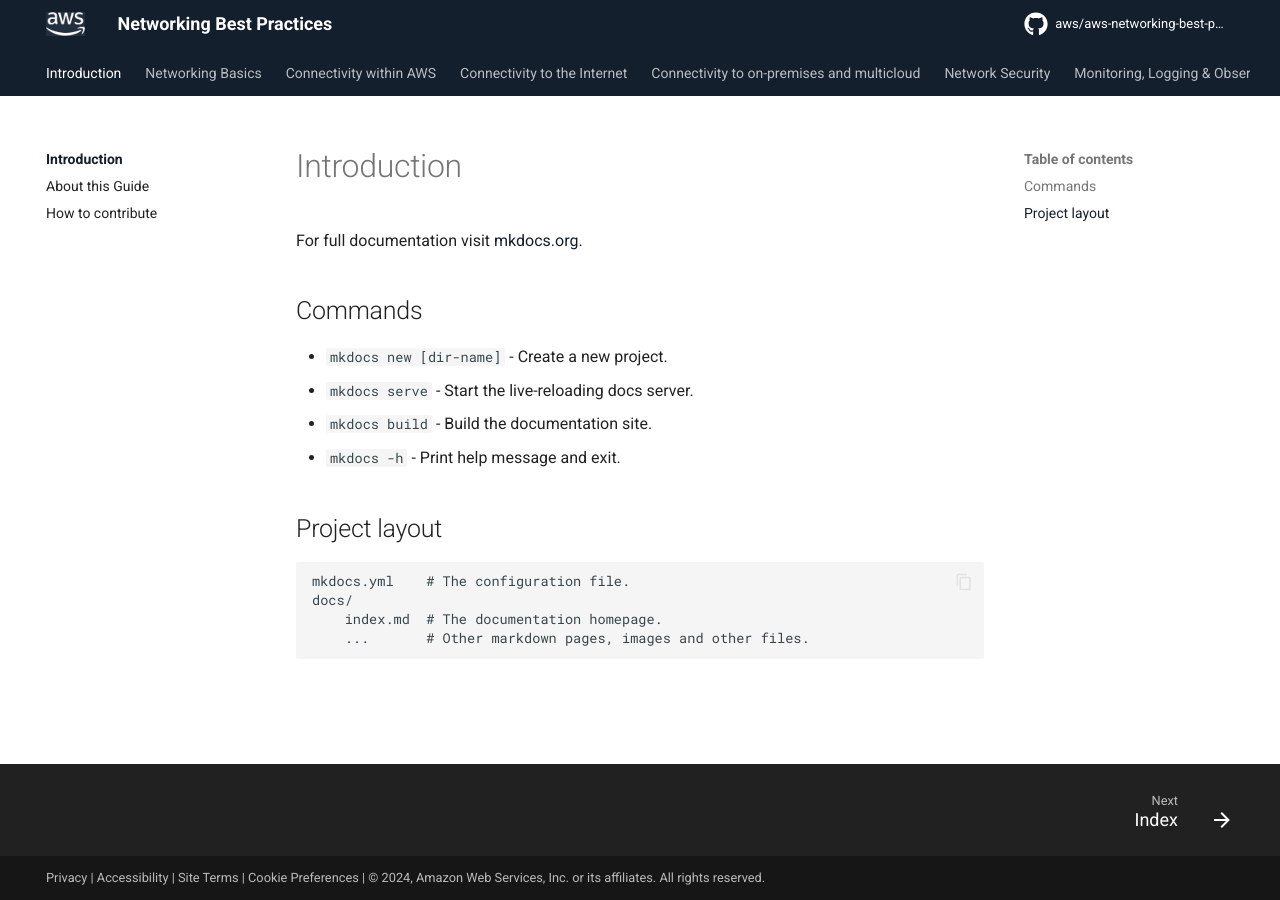
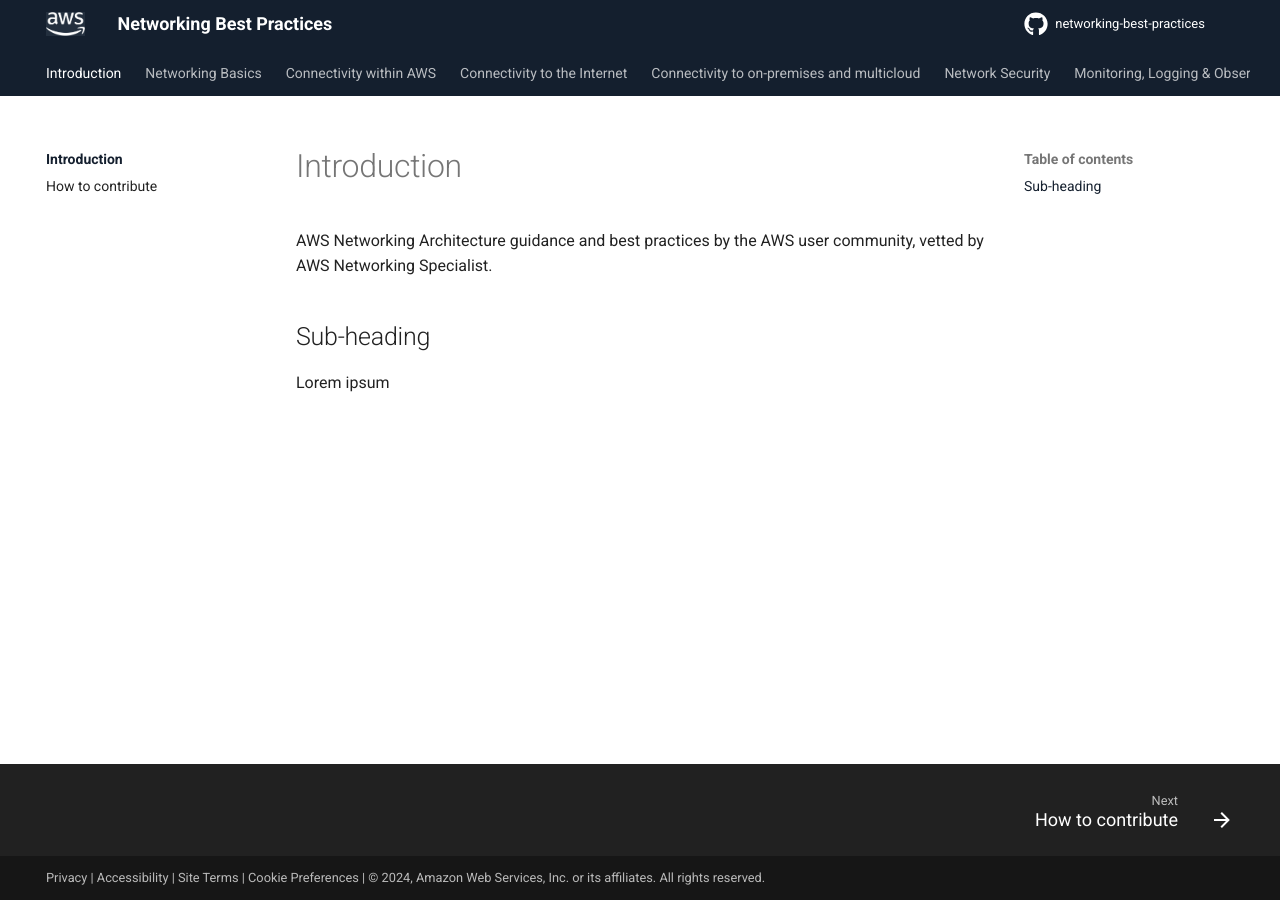
Before and after one commit to aws/aws-networking-best-practices, an MkDocs documentation site: the page built from content/index.md, in a window 1280 px wide. Built offline with MkDocs 1.6.1 and Material for MkDocs 9.7.7, drawn with Linux system fonts in a browser that asks for light colours; comment, search, counter and statistics services are not loaded.

Commit message:
Pull Request template # Description
Creates a new "How to Contribute" page with initial content.

Fixes # (issue)

# Checklist:

- [X] My submission follows the style guidelines of this project

By submitting this pull request, I confirm that you can use, modify, copy, and redistribute this contribution, under the terms of your choice.

```diff
--- a/content/index.md
+++ b/content/index.md
@@ -1,17 +1,7 @@
 # Introduction
 
-For full documentation visit [mkdocs.org](https://www.mkdocs.org).
+AWS Networking Architecture guidance and best practices by the AWS user community, vetted by AWS Networking Specialist.
 
-## Commands
+## Sub-heading
 
-* `mkdocs new [dir-name]` - Create a new project.
-* `mkdocs serve` - Start the live-reloading docs server.
-* `mkdocs build` - Build the documentation site.
-* `mkdocs -h` - Print help message and exit.
-
-## Project layout
-
-    mkdocs.yml    # The configuration file.
-    docs/
-        index.md  # The documentation homepage.
-        ...       # Other markdown pages, images and other files.
+Lorem ipsum
--- a/content/stylesheets/extra.css
+++ b/content/stylesheets/extra.css
@@ -1,5 +1,9 @@
 :root {
   --md-primary-fg-color:        #141f2e;
-  --md-primary-fg-color--light: #0972d3;
-  --md-primary-fg-color--dark:  #141f2e;
+  --md-primary-fg-color--light: #687078;
+  --md-primary-fg-color--dark:  #0972d3;
 }
+
+.md-content {
+  --md-typeset-a-color: #0972d3;
+}
--- a/mkdocs.yml
+++ b/mkdocs.yml
@@ -1,10 +1,18 @@
+# Project information
 site_name: Networking Best Practices
 site_url: https://aws.github.io/aws/aws-networking-best-practices/
-repo_name: "aws/aws-networking-best-practices"
+site_description: >-
+  AWS Networking Architecture guidance and best practices by the AWS user community, vetted by AWS Networking Specialist.
+
+# Repository
+repo_name: "networking-best-practices"
 repo_url: https://github.com/aws/aws-networking-best-practices/
-edit_uri: edit/master/content/
 docs_dir: "content"
+
+# Copyright
 copyright: "<a href=\"https://aws.amazon.com/privacy/\">Privacy</a> | <a href=\"https://aws.amazon.com/accessibility/\">Accessibility</a> | <a href=\"https://aws.amazon.com/terms/\">Site Terms</a> | <a href=\"#__consent\">Cookie Preferences </a> | &copy; 2024, Amazon Web Services, Inc. or its affiliates. All rights reserved."
+
+# Configuration
 theme:
   name: material
   logo: assets/logo.png
@@ -27,38 +35,8 @@
     - navigation.expand
     - navigation.path
     - navigation.footer
-nav:
-  - Introduction:
-    - index.md
-    - About this Guide: howto/about.md
-    - How to contribute: howto/contribute.md
-  - Networking Basics:
-    - basics/index.md
-    - Page 1: basics/page1.md
-  - Connectivity within AWS:
-    - internalconnectivity/index.md
-  - Connectivity to the Internet:
-    - internetconnectivity/index.md
-  - Connectivity to on-premises and multicloud:
-    - hybridconnectivity/index.md
-  - Network Security:
-    - security/index.md
-  - Monitoring, Logging & Observability:
-    - monitoringobservability/index.md
 
-markdown_extensions:
-  - toc:
-      permalink: true
-  - admonition
-  - codehilite
-  - pymdownx.highlight:
-      anchor_linenums: true
-  - pymdownx.inlinehilite
-  - pymdownx.snippets
-  - pymdownx.superfences
-  - pymdownx.details
-extra_css:
-  - stylesheets/extra.css
+# Additional configuration
 extra:
   generator: false
   analytics:
@@ -85,9 +63,61 @@
       as to measure the effectiveness of our documentation and whether users
       find what they're searching for. With your consent, you're helping us to
       make our documentation better.
+
+# Extensions
+markdown_extensions:
+  - toc:
+      permalink: true
+  - admonition
+  - codehilite
+  - pymdownx.highlight:
+      anchor_linenums: true
+      line_spans: __span
+      pygments_lang_class: true
+  - pymdownx.inlinehilite
+  - pymdownx.snippets
+  - pymdownx.superfences
+  - pymdownx.details
+  - pymdownx.tabbed:
+      alternate_style: true
+  - admonition
+  - pymdownx.details
+  - pymdownx.superfences
+  - attr_list
+  - md_in_html
+  - pymdownx.superfences
+  - tables
+  - pymdownx.emoji:
+      emoji_index: !!python/name:material.extensions.emoji.twemoji
+      emoji_generator: !!python/name:material.extensions.emoji.to_svg
+  - footnotes
+
+extra_css:
+  - stylesheets/extra.css
+
+# Plugins
 plugins:
   - git-revision-date-localized:
       enable_creation_date: true
       fallback_to_build_date: true
   - git-authors
   - social
+
+# Page tree
+nav:
+  - Introduction:
+    - index.md
+    - How to contribute: community/contribute.md
+  - Networking Basics:
+    - basics/index.md
+    - Page 1: basics/page1.md
+  - Connectivity within AWS:
+    - internalconnectivity/index.md
+  - Connectivity to the Internet:
+    - internetconnectivity/index.md
+  - Connectivity to on-premises and multicloud:
+    - hybridconnectivity/index.md
+  - Network Security:
+    - security/index.md
+  - Monitoring, Logging & Observability:
+    - monitoringobservability/index.md
```
Also changed, not shown: content/community/contribute.md (added, +246 -0 lines).
